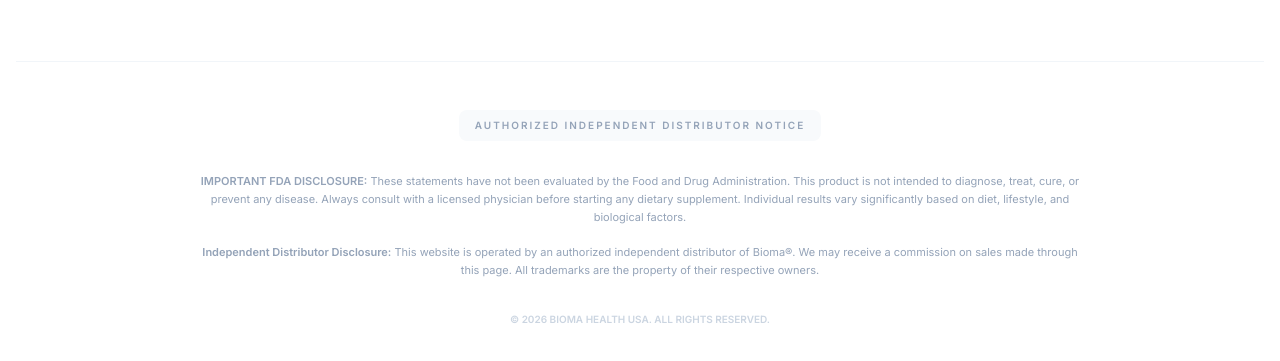
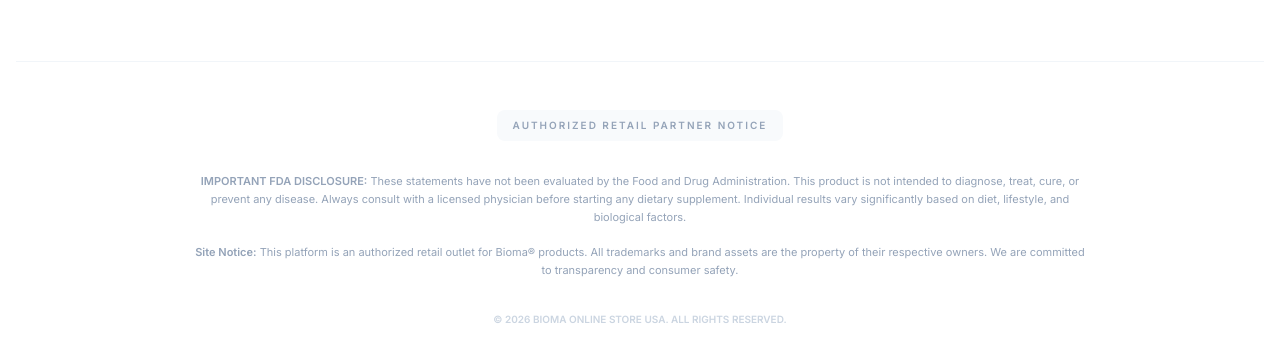
Before and after one commit to tainarapavesi9-lab/ProbioticSupport, a plain HTML site: page index.html in a window 1280 px wide. Shown: the part 2701-3062 px from the top of the page. Drawn offline with nearby package versions, Linux system fonts and the light colour scheme.

Commit message:
Update index.html

```diff
--- a/index.html
+++ b/index.html
@@ -8,7 +8,7 @@
     <!-- ORGANIC SEO & METATAGS -->
     <title>Bioma® | The #1 Rated Gut Health Breakthrough in the USA</title>
     <meta name="title" content="Bioma® | The #1 Rated Gut Health Breakthrough in the USA">
-    <meta name="description" content="Stop guessing and start healing. Bioma's 3-in-1 clinical formula targets the root cause of bloating and slow metabolism. Official USA site.">
+    <meta name="description" content="Stop guessing and start healing. Bioma's 3-in-1 clinical formula targets the root cause of bloating and slow metabolism. Official USA Partner Site.">
     <meta name="robots" content="index, follow">
     <link rel="canonical" href="https://probioticsupport.vercel.app/">
 
@@ -132,6 +132,7 @@
                     </p>
 
                     <div class="mt-12 flex flex-col sm:flex-row items-center justify-center lg:justify-start gap-4 opacity-0 animate-fade-in-up" style="animation-delay: 200ms">
+                        <!-- CTA DTC -->
                         <a href="https://www.knownwalk.com/2JCZKZ1X/W7KP6BZ/" class="w-full sm:w-auto px-10 py-5 bg-action-500 hover:bg-action-600 text-white text-xl font-black rounded-full transition-all btn-shadow animate-pulse-glow text-center">
                             CLAIM MY BOTTLE NOW
                         </a>
@@ -171,7 +172,7 @@
         </div>
     </div>
 
-    <!-- CHOICE CARDS (Aggressive Funnel) -->
+    <!-- CHOICE CARDS -->
     <section id="how-to-start" class="py-24 bg-white reveal-on-scroll">
         <div class="max-w-7xl mx-auto px-4">
             <div class="text-center mb-16">
@@ -192,6 +193,7 @@
                         <h3 class="text-3xl font-black text-clinical-900 mb-6">Buy Bioma® Direct</h3>
                         <p class="text-slate-600 text-lg leading-relaxed mb-10">Don't wait. Secure your supply of our 3-in-1 formula now. <strong>Save up to 35%</strong> when you order a bundle today. Fast shipping from our USA facility.</p>
                     </div>
+                    <!-- CTA DTC -->
                     <a href="https://www.knownwalk.com/2JCZKZ1X/W7KP6BZ/" class="w-full py-6 bg-clinical-900 hover:bg-clinical-950 text-white text-lg font-black rounded-2xl text-center transition-all uppercase tracking-tighter">
                         Shop Bundles & Save 35%
                     </a>
@@ -209,6 +211,7 @@
                         <h3 class="text-3xl font-black text-clinical-900 mb-6">Find Your Gut Type</h3>
                         <p class="text-slate-600 text-lg leading-relaxed mb-10">Every gut is different. Take our <strong>30-second Clinical Assessment</strong> to discover which specific strains your body is starving for.</p>
                     </div>
+                    <!-- CTA QUIZ -->
                     <a href="https://www.knownwalk.com/2JCZKZ1X/W7KP6BZ/?uid=4668" class="w-full py-6 bg-action-500 hover:bg-action-600 text-white text-lg font-black rounded-2xl text-center transition-all uppercase tracking-tighter btn-shadow">
                         Start Free Assessment
                     </a>
@@ -287,14 +290,14 @@
             <!-- GOOGLE ADS DISCLOSURE -->
             <div class="pt-12 border-t border-slate-100 text-center">
                 <div class="inline-flex items-center gap-2 bg-slate-50 px-4 py-2 rounded-lg text-[10px] font-black text-slate-400 uppercase tracking-[0.2em] mb-8">
-                    Authorized Independent Distributor Notice
+                    Authorized Retail Partner Notice
                 </div>
                 <p class="text-[11px] text-slate-400 leading-relaxed max-w-4xl mx-auto mb-8">
                     <strong>IMPORTANT FDA DISCLOSURE:</strong> These statements have not been evaluated by the Food and Drug Administration. This product is not intended to diagnose, treat, cure, or prevent any disease. Always consult with a licensed physician before starting any dietary supplement. Individual results vary significantly based on diet, lifestyle, and biological factors.
                     <br><br>
-                    <strong>Independent Distributor Disclosure:</strong> This website is operated by an authorized independent distributor of Bioma®. We may receive a commission on sales made through this page. All trademarks are the property of their respective owners.
+                    <strong>Site Notice:</strong> This platform is an authorized retail outlet for Bioma® products. All trademarks and brand assets are the property of their respective owners. We are committed to transparency and consumer safety.
                 </p>
-                <p class="text-[10px] text-slate-300 font-bold uppercase">&copy; 2026 Bioma Health USA. All Rights Reserved.</p>
+                <p class="text-[10px] text-slate-300 font-bold uppercase">&copy; 2026 Bioma Online Store USA. All Rights Reserved.</p>
             </div>
         </div>
     </footer>
@@ -319,7 +322,7 @@
             'modal-privacy': `
                 <h3 class="text-3xl font-black text-clinical-950 mb-6">Privacy Commitment</h3>
                 <p class="mb-4">We protect your medical and personal data with clinical-grade 256-bit encryption.</p>
-                <p>We do not share your assessment results or purchase history with third-party advertisers. Your health data remains yours.</p>
+                <p>Your health journey and assessment results are private. We do not sell or trade user data to external advertising networks.</p>
             `,
             'modal-help': `
                 <h3 class="text-3xl font-black text-clinical-950 mb-6">Clinical Support</h3>
```
